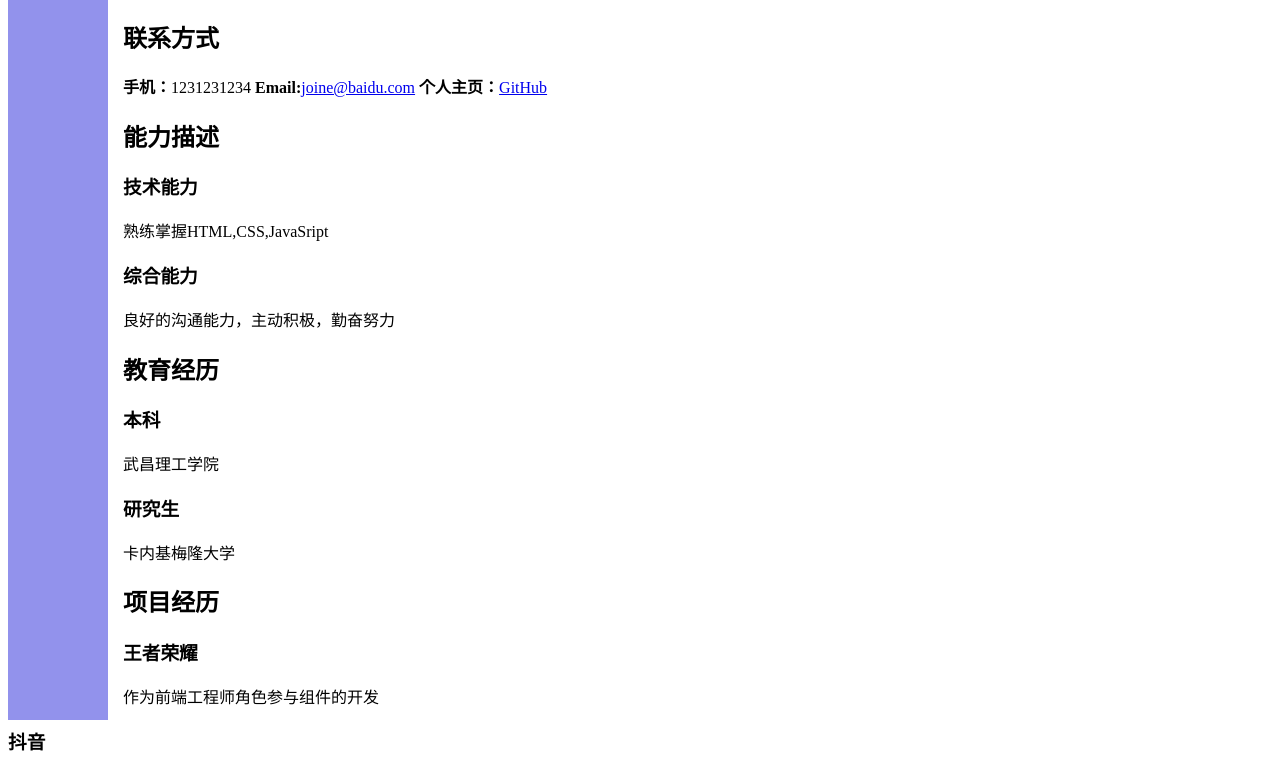
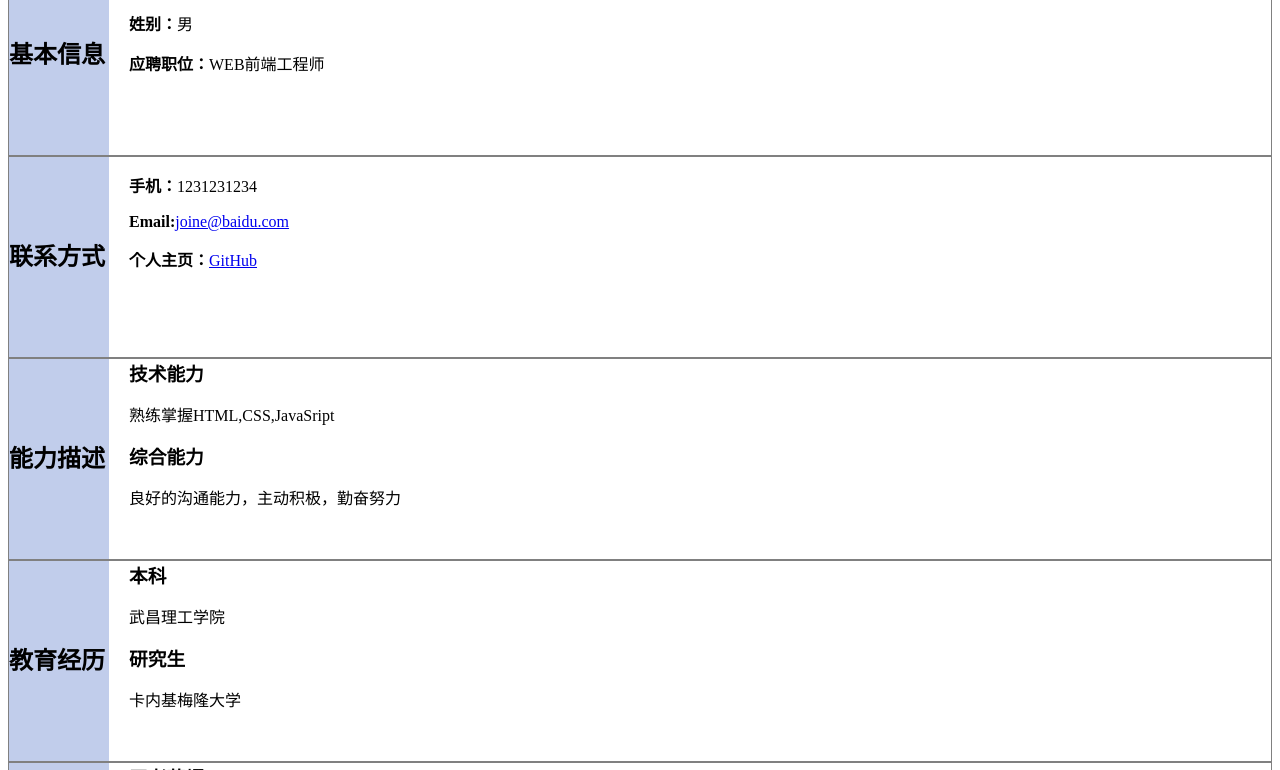
Before and after one commit to 521215pl/521215pl.github.io, a plain HTML site: page resume.html in a window 1280 px wide. Shown: the part 100-870 px from the top of the page. Drawn offline with Linux system fonts and the light colour scheme.

Commit message:
Add files via upload

```diff
--- a/resume.html
+++ b/resume.html
@@ -3,32 +3,42 @@
     <head>
         <meta charset="UTF-8">
         <title>我的简历</title>
-        <link href="style2.css" rel="stylesheet">
+        <link href="style3.css" rel="stylesheet">
     </head>
     <body>
         <h1>简历</h1>
-        <h2>基本信息</h2>
-        <p><span>姓名：</span>张三</p>
-        <p><span>姓别：</span>男</p>
-        <p><span>应聘职位：</span>WEB前端工程师</p>
+        <div class="content">
+            <h2>基本信息</h2>
+            <p><span>姓名：</span>张三</p>
+            <p><span>姓别：</span>男</p>
+            <p><span>应聘职位：</span>WEB前端工程师</p>
+        </div>
+        <div class="content">
         <h2>联系方式</h2>
         <p><span>手机：</span>1231231234</p>
         <p><span>Email:</span><a href="joine@baidu.com">joine@baidu.com</a></p>
         <p><span>个人主页：</span><a href="GitHub">GitHub</a></p>
+        </div>
+        <div class="content">
         <h2>能力描述</h2>
         <h3>技术能力</h3>
         <P>熟练掌握HTML,CSS,JavaSript</P>
         <h3>综合能力</h3>
         <p>良好的沟通能力，主动积极，勤奋努力</p>
+        </div>
+        <div class="content">
         <h2>教育经历</h2>
         <h3>本科</h3>
         <p>武昌理工学院</p>
         <h3>研究生</h3>
         <P>卡内基梅隆大学</P>
+        </div>
+        <div class="content">
         <h2>项目经历</h2>
         <h3>王者荣耀</h3>
         <p>作为前端工程师角色参与组件的开发</p>
         <h3>抖音</h3>
         <p>作为交互设计师参与了UI界面的设计</p>
+        </div>
     </body>
 </html>
--- /dev/null
+++ b/style3.css
@@ -0,0 +1,28 @@
+h1,h2,h3{
+    margin:0;
+}
+h1{
+    background: gray;
+}
+h2{
+    background: rgba(186, 199, 233, 0.89);
+    float:left;
+    width: 100px;
+    line-height: 200px;
+    margin-right: 20px;
+}
+.content::after{
+    display: block;
+    content: "";
+    clear: both;
+}
+span{
+    font-weight: bold;
+}
+.content{
+    border: 1px solid gray;
+}
+
+.line h3, .line p{
+    display: inline;
+}
```
